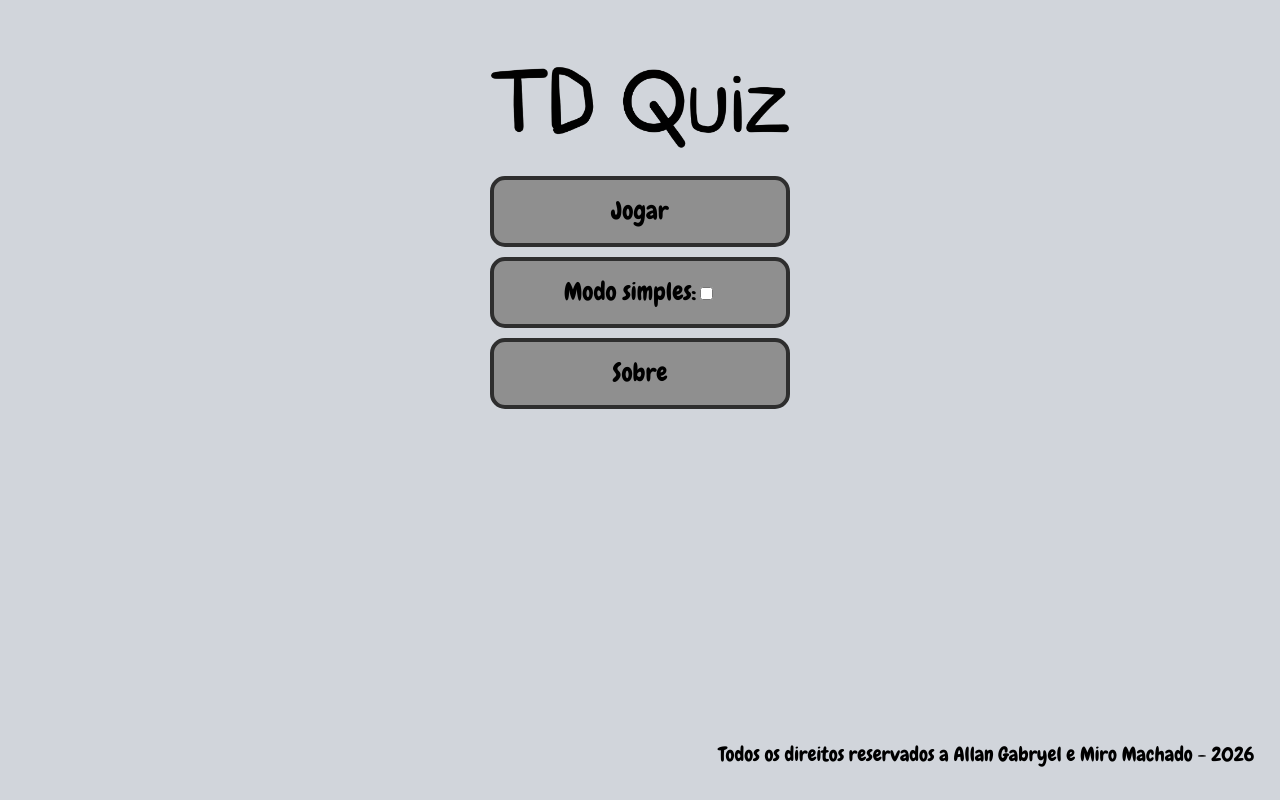
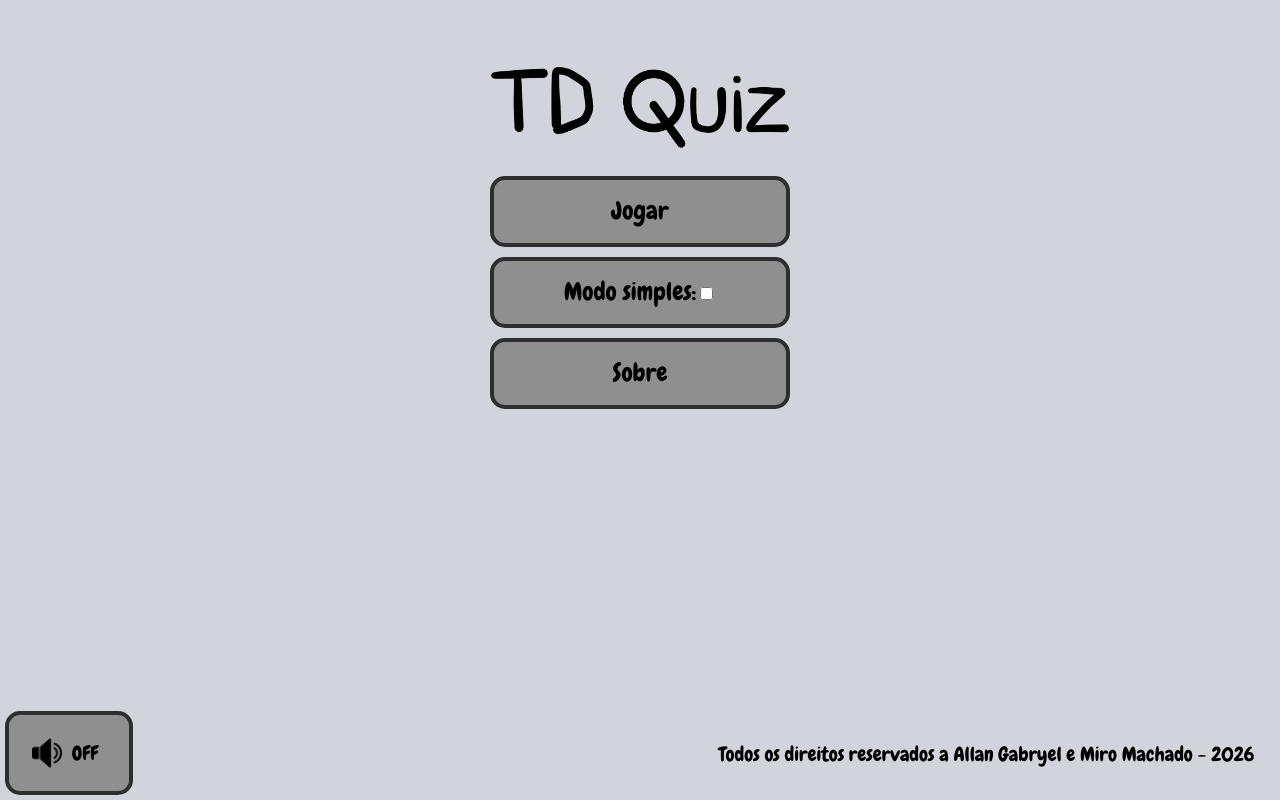
Before and after one commit to Allan-GX/Projeto-1-Introducao-a-adiministracao, a React app in the folder app/: page / in a window 1280 px wide. Built offline with nearby package versions, Linux system fonts and the light colour scheme; the HTML template or start-up script is replaced by a standard one.

Commit message:
Adicionado botão de musica já funcional e customizado, adicionado também total de acertos em tela de erro.

```diff
--- a/app/src/App.css
+++ b/app/src/App.css
@@ -91,6 +91,28 @@ button {
     box-sizing: border-box;
 }
 
+.music-button {
+    display: inline-flex;
+    align-items: center;
+    background-color:#8f8f8f;
+    color:#000000;
+    border: 4px solid #2e2e2e;
+    border-radius: 15px;
+    padding: 15px 15px;
+    margin: 5px;
+    font-size: 20px;
+    font-family: "Chewy", system-ui;
+    cursor: pointer;
+    text-align: center;
+    width: 10%;
+    box-sizing: border-box;
+    position: absolute;
+    bottom: 0%;
+    left: 0%;
+    margin: 1;
+    padding: 1%;
+}
+
 .hub-button:hover {
     filter: brightness(1.1);
 }
@@ -104,6 +126,14 @@ button {
 }
 
 .text-button:active {
+    transform: scale(0.95);
+}
+
+.music-button:hover {
+    filter: brightness(1.1);
+}
+
+.music-button:active {
     transform: scale(0.95);
 }
 
@@ -164,7 +194,12 @@ button {
     font-size: 28px;
 }
 
-.imagem{
+.imagemTitulo{
     max-width: 300px;
     margin-bottom: 20px;
 }
+
+.imagemMusica{
+    max-width: 30px;
+    padding: 10px;
+}
--- a/app/src/App.jsx
+++ b/app/src/App.jsx
@@ -8,6 +8,7 @@ import Inicio from './components/TelaInicialComponent';
 import Fim from './components/TelaFinalComponent';
 import Erro from './components/TelaDeErroComponent';
 import Stars from './components/StarTracker';
+import Music from './components/MusicComponent';
 
 function App() {
   const [progress,setProgress] = useState(0);
@@ -27,7 +28,8 @@ function App() {
 
       <section>
         <Fim progress={progress} acerto={acerto} setAcerto={setAcerto} setSimple={setSimple} setProgress={setProgress}/>
-        <Erro progress={progress} setAcerto={setAcerto} setProgress={setProgress}/>
+        <Erro progress={progress} acerto={acerto} setAcerto={setAcerto} setProgress={setProgress}/>
+        <Music></Music>
       </section>
       </>
   )
--- /dev/null
+++ b/app/src/components/MusicComponent.jsx
@@ -0,0 +1,45 @@
+import { useState, useRef, useEffect } from "react";
+import Musica from "../assets/Musica_quiz.mp3"
+import Icon from "../assets/icon_audio.png"
+
+function Music(){
+    const [isPlaying,setIsPlaying] = useState(false);
+    const audio = useRef(null)
+
+    useEffect(() => {
+        audio.current = new Audio(Musica);
+        audio.current.loop = true;
+        audio.current.volume = 1.0;
+
+        return () => {
+            if(audio.current) {
+                audio.current.pause();
+                audio.current = null;
+            }
+        };
+    },[]);
+
+    const clickPlay = () => {
+
+        if (!audio.current) return;
+
+        if (isPlaying) {
+            audio.current.pause();
+            setIsPlaying(false);
+        } else {
+            audio.current.play().then(() => {
+            setIsPlaying(true);
+            }).catch((err) => {
+            console.error("Erro ao reproduzir o áudio:", err);
+            });
+        }
+    };
+
+    return(
+        <button className="music-button" onClick={clickPlay}>
+        <img className="imagemMusica" src={Icon} alt="icone-audio" />
+        {isPlaying ? "ON" : "OFF"}</button>
+    )
+}
+
+export default Music
--- a/app/src/components/TelaDeErroComponent.jsx
+++ b/app/src/components/TelaDeErroComponent.jsx
@@ -1,6 +1,6 @@
 import Titulo from "../assets/Tituloquiz.png"
 
-function Erro({progress, setAcerto,setProgress}){
+function Erro({progress,acerto, setAcerto,setProgress}){
 
     function handleClick(){
         setAcerto(0);
@@ -11,8 +11,9 @@ function Erro({progress, setAcerto,setProgress}){
     if (progress == 67){
         return (
             <div className="quiz-container">
-                <img src={Titulo} alt="TDquiz" className="imagem"/>
+                <img src={Titulo} alt="TDquiz" className="imagemTitulo"/>
                 <h1>Que pena, você Errou!</h1>
+                <h2>mas você  já acertou {acerto} questões!</h2>
                 <p className="agradecimento"> Para tentar novamente <br/> basta clicar no botão abaixo.</p>
                 <button className="hub-button" onClick={handleClick}>Clique aqui</button>
             </div>);
--- a/app/src/components/TelaFinalComponent.jsx
+++ b/app/src/components/TelaFinalComponent.jsx
@@ -11,9 +11,9 @@ function Fim({progress,acerto,setAcerto,setSimple, setProgress}){
     if (progress == 22){
         return (
             <div className="quiz-container">
-                <img src={Titulo} alt="TDquiz" className="imagem"/>
+                <img src={Titulo} alt="TDquiz" className="imagemTitulo"/>
                 <h1>Parabéns por concluir o nosso quiz!</h1>
-                <p>você acertou {acerto} questões!</p>
+                <h2>você acertou {acerto} questões!</h2>
                 <p className="agradecimento">Agradecemos por jogar nosso quiz! <br/> caso queira jogar
                     novamente <br/> basta clicar no botão abaixo.
                 </p>
--- a/app/src/components/TelaInicialComponent.jsx
+++ b/app/src/components/TelaInicialComponent.jsx
@@ -22,7 +22,7 @@ function Inicio({progress,setProgress, simple, setSimple}){
     if (progress === 0){
         return (
             <div className="quiz-container">
-                <img src={Titulo} alt="TDquiz" className="imagem"/>
+                <img src={Titulo} alt="TDquiz" className="imagemTitulo"/>
                 <button className="hub-button" onClick={handleJogar}>Jogar</button>
                 <SimpleToggle simple={simple} setSimple={setSimple}/>
                 <button className="hub-button" onClick={handleClick}>Sobre</button>
```
Also changed, not shown: app/src/assets/icon_audio.png (added), 1 other file (tests, documents, lock files or other folders).
